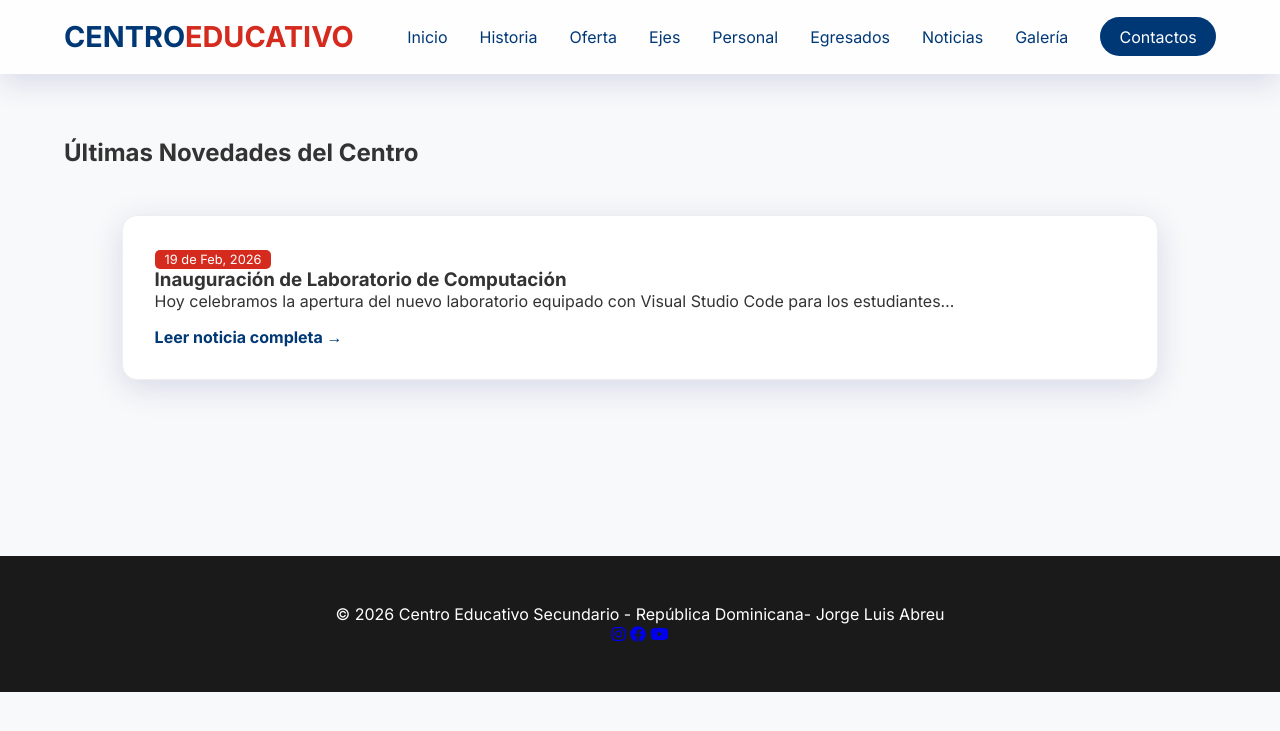
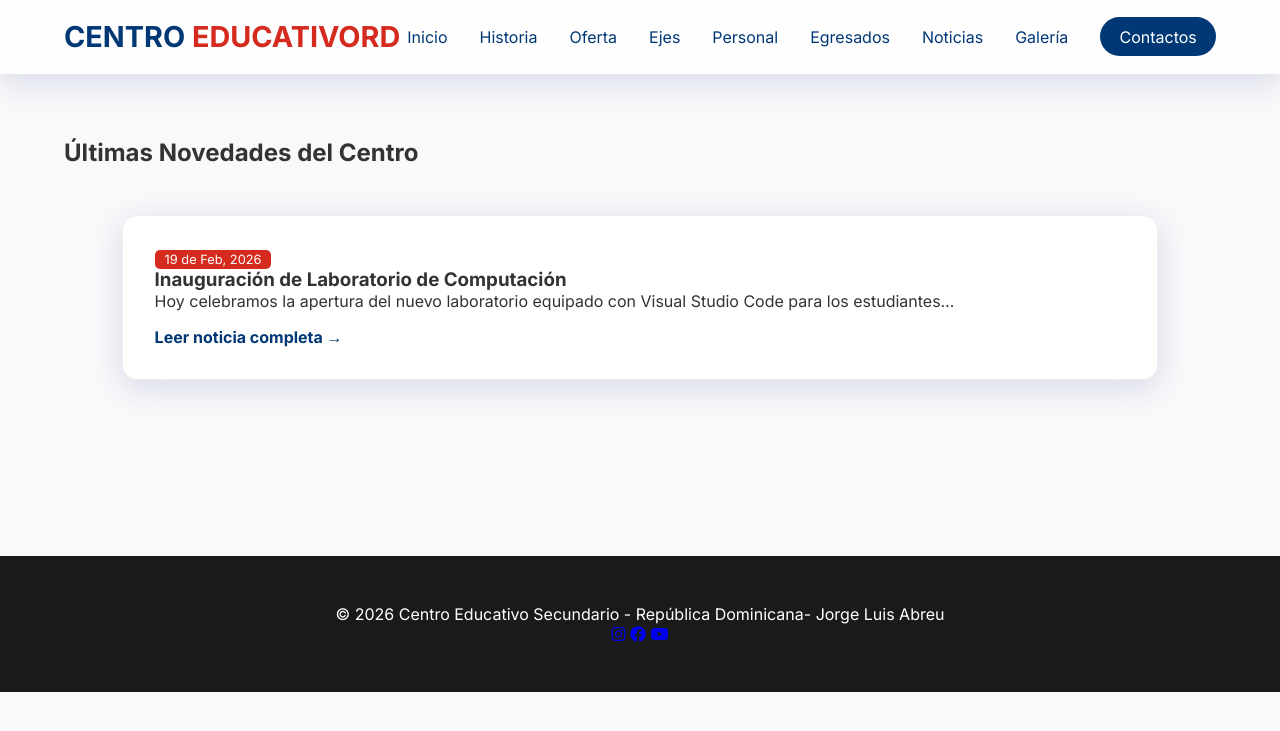
Before and after one commit to jorge21028/centroeducativo, a Jekyll site: the page built from noticias.html, in a window 1280 px wide. Shown: the top 731 px of the page. Built offline with Jekyll 4.4.1, drawn with Linux system fonts in a browser that asks for light colours.

Commit message:
Update logo text in default layout

```diff
--- a/_layouts/default.html
+++ b/_layouts/default.html
@@ -12,7 +12,7 @@
 
 <header>
     <nav class="glass-nav">
-        <div class="logo">CENTRO<span>EDUCATIVO</span></div>
+        <div class="logo">CENTRO<span> EDUCATIVO</span><span>RD</span></div>
         <input type="checkbox" id="check">
         <label for="check" class="checkbtn">
             <i class="fas fa-bars"></i>
```
